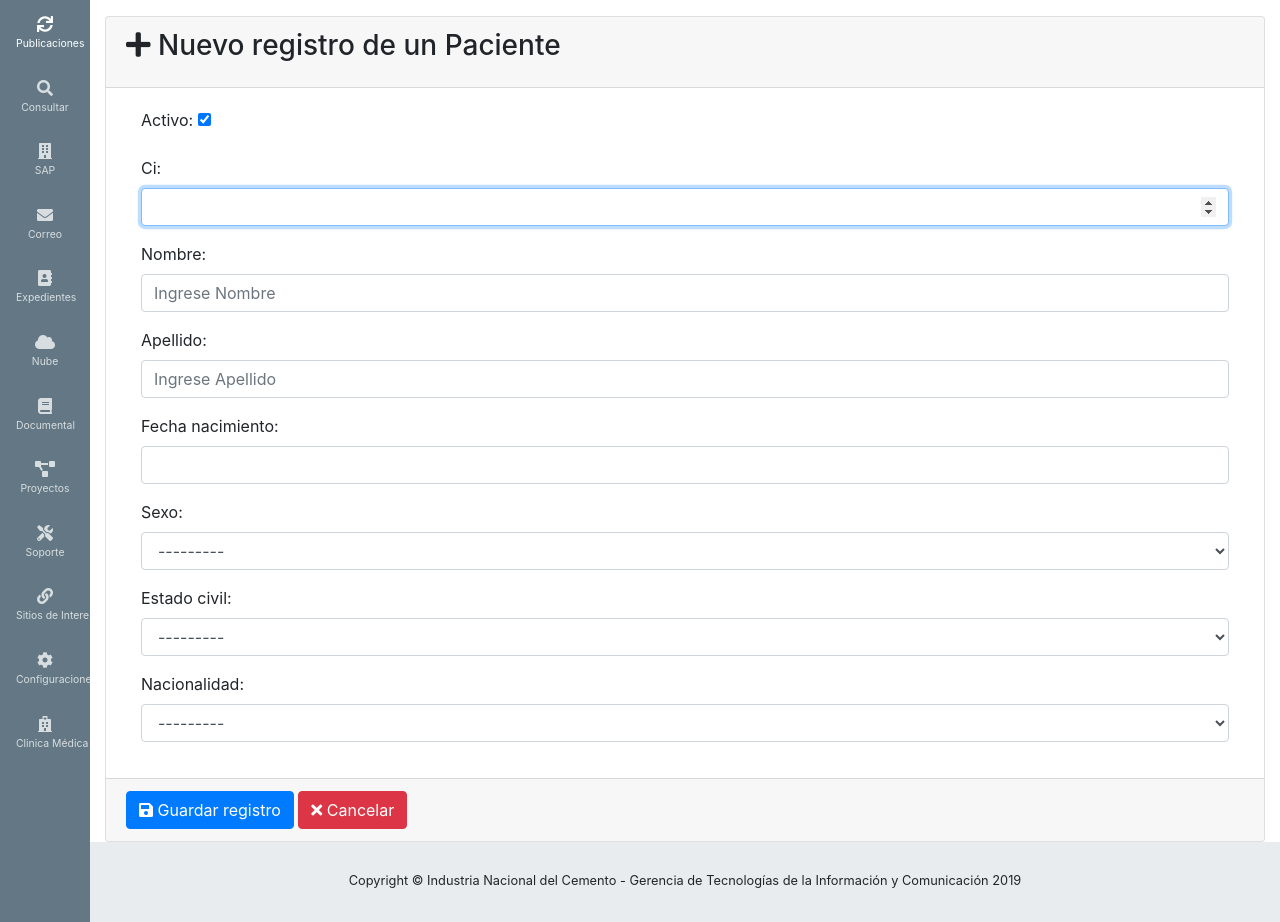
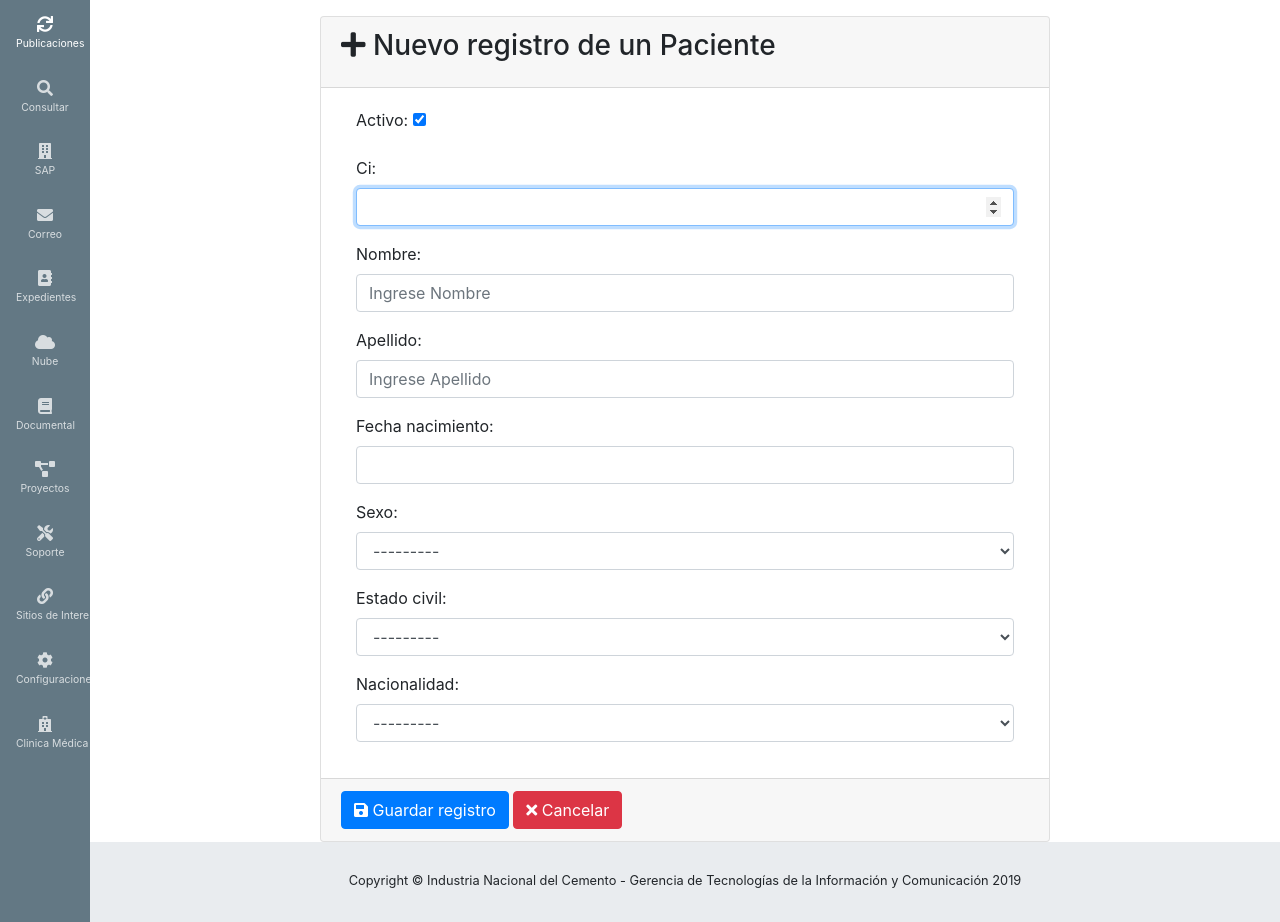
Before and after one commit to arnaldocorreaxO/intranet, a Django app: page /cm/paciente/add/ in a window 1280 px wide. Shown: the part 76-998 px from the top of the page. Run offline with Django 3.2, Linux system fonts and the light colour scheme; the visitor is signed in with stand-in values (Sample User, id 1); data that the repository does not hold is empty; parts of the project's set-up code (start-up, migrations or seed data) failed here and were passed over; some libraries are stand-ins or nearby versions.

Commit message:
Change Cm

```diff
--- a/proIntranet/templates/form.html
+++ b/proIntranet/templates/form.html
@@ -14,6 +14,9 @@
 {% endblock %}
 
 {% block container %}
+<div class="container">
+    <div class="row justify-content-center">
+        <div class="col-sm-8">
             <form class="form" method="post" action="." enctype="multipart/form-data" id="frmForm"
                 data-url="{{ list_url }}">
                 <div class="card {{ dshboard.card }}">
@@ -59,4 +62,7 @@
                     {% endblock %}
                 </div>
             </form>
+        </div>
+    </div>
+</div>
 {% endblock %}
--- a/proIntranet/templates/list.html
+++ b/proIntranet/templates/list.html
@@ -22,8 +22,8 @@
 
 {% block container %}
 <div class="container">
-<div class="row">
-    <div class="col-sm-12">
+<div class="row justify-content-center">
+    <div class="col-sm-10">
         <div class="card {{ dshboard.card }}">
             <div class="card-header">
                 <h3 class="card-title">
```
Lines whose indentation alone changed are shown as unchanged.
